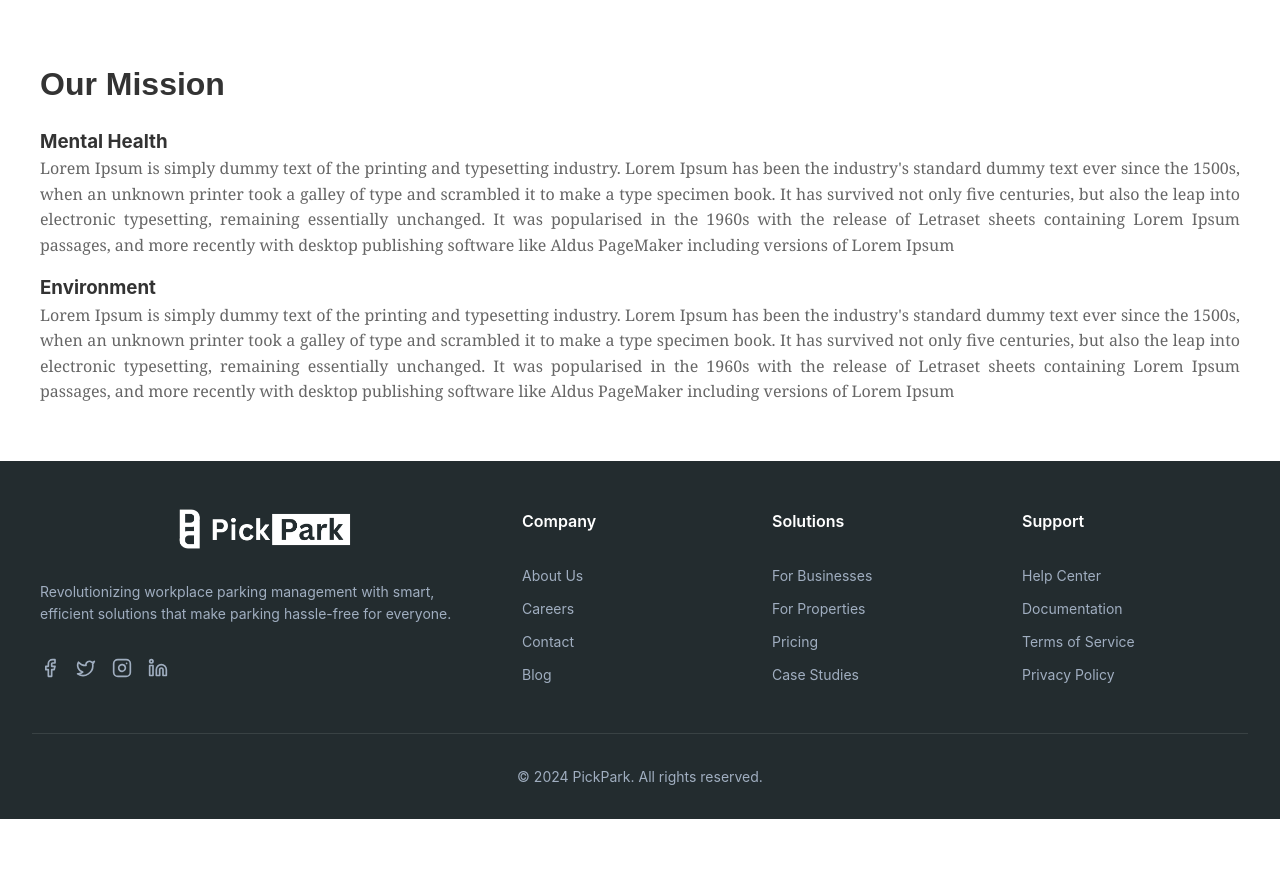
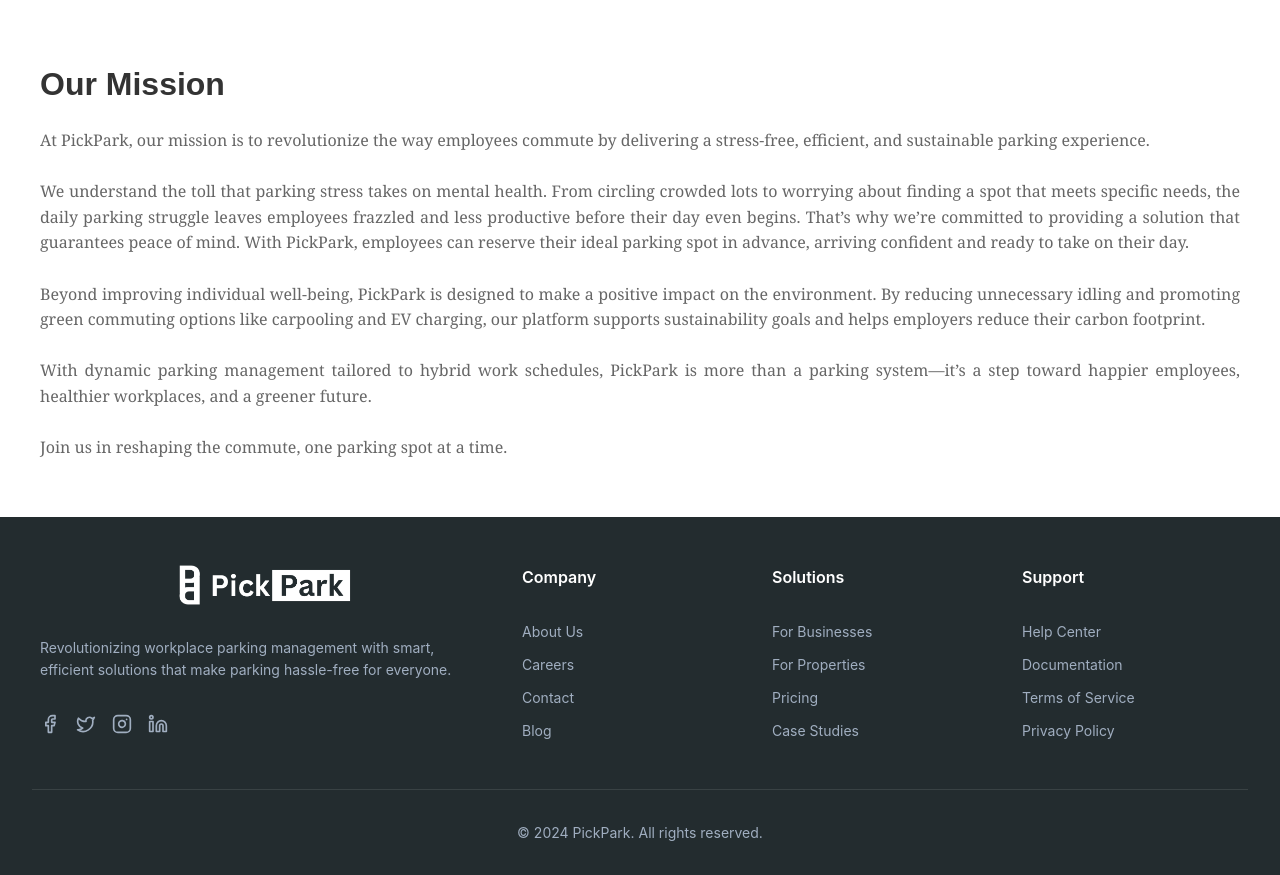
Before and after one commit to sarahhaniya/HackWestern24, a React (Vite) app in the folder client/: page / in a window 1280 px wide. Shown: the part 820-1695 px from the top of the page. Before the commit the page ends 1639 px from the top, so only its background shows below. Built offline with nearby package versions, Linux system fonts and the light colour scheme.

Commit message:
mission updated

```diff
--- a/client/src/components/UnauthOurMission.jsx
+++ b/client/src/components/UnauthOurMission.jsx
@@ -1,14 +1,21 @@
 import React from 'react'
 import '../styles/UnauthOurMission.css'
 
-const UnauthOurMission = () => {
+const UnauthOurMission = () =>
+{
   return (
     <div className='mission-container'>
-          <h2>Our Mission</h2>
-          <h3>Mental Health</h3>
-          <p className='mission-p'>Lorem Ipsum is simply dummy text of the printing and typesetting industry. Lorem Ipsum has been the industry's standard dummy text ever since the 1500s, when an unknown printer took a galley of type and scrambled it to make a type specimen book. It has survived not only five centuries, but also the leap into electronic typesetting, remaining essentially unchanged. It was popularised in the 1960s with the release of Letraset sheets containing Lorem Ipsum passages, and more recently with desktop publishing software like Aldus PageMaker including versions of Lorem Ipsum </p>
-          <h3>Environment</h3>
-          <p className='mission-p'>Lorem Ipsum is simply dummy text of the printing and typesetting industry. Lorem Ipsum has been the industry's standard dummy text ever since the 1500s, when an unknown printer took a galley of type and scrambled it to make a type specimen book. It has survived not only five centuries, but also the leap into electronic typesetting, remaining essentially unchanged. It was popularised in the 1960s with the release of Letraset sheets containing Lorem Ipsum passages, and more recently with desktop publishing software like Aldus PageMaker including versions of Lorem Ipsum </p>
+      <h2>Our Mission</h2>
+      <p className='mission-p'>At PickPark, our mission is to revolutionize the way employees commute by delivering a stress-free, efficient, and sustainable parking experience.
+        <br></br><br></br>
+        We understand the toll that parking stress takes on mental health. From circling crowded lots to worrying about finding a spot that meets specific needs, the daily parking struggle leaves employees frazzled and less productive before their day even begins. That’s why we’re committed to providing a solution that guarantees peace of mind. With PickPark, employees can reserve their ideal parking spot in advance, arriving confident and ready to take on their day.
+        <br></br><br></br>
+        Beyond improving individual well-being, PickPark is designed to make a positive impact on the environment. By reducing unnecessary idling and promoting green commuting options like carpooling and EV charging, our platform supports sustainability goals and helps employers reduce their carbon footprint.
+        <br></br><br></br>
+        With dynamic parking management tailored to hybrid work schedules, PickPark is more than a parking system—it’s a step toward happier employees, healthier workplaces, and a greener future.
+        <br></br><br></br>
+        Join us in reshaping the commute, one parking spot at a time. </p>
+
     </div>
   )
 }
```
